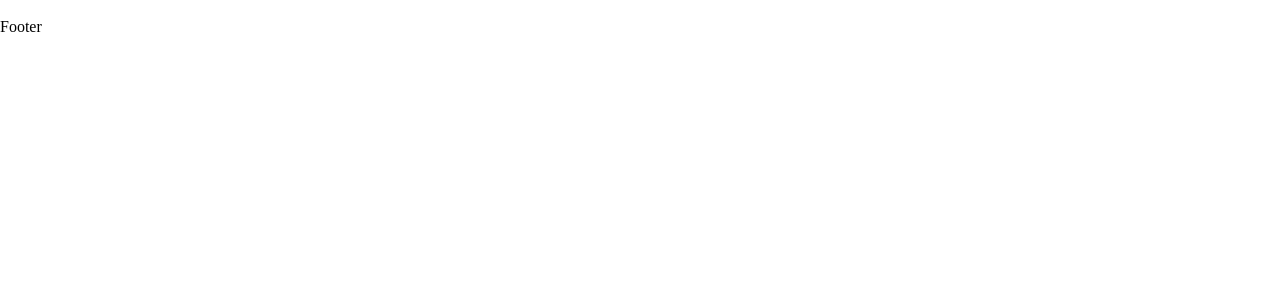
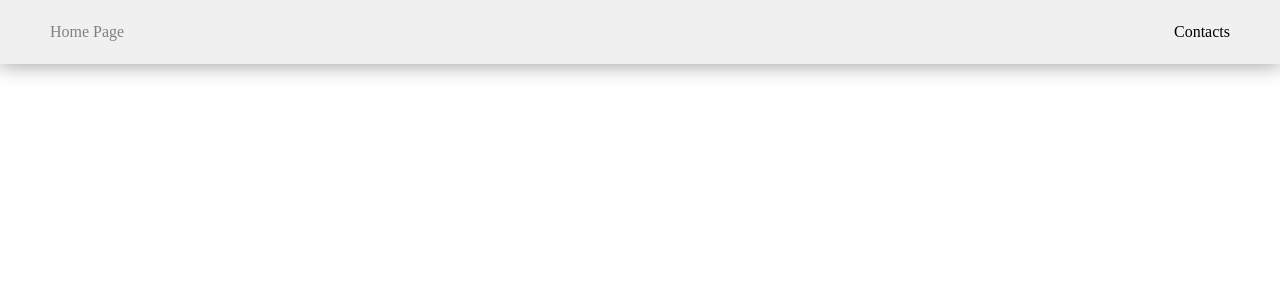
Before and after one commit to intehart/intehart-personal-site-ssr, a Nuxt app: page /contacts in a window 1280 px wide. Before the commit this address had no page. Shown: the top 300 px of the page. Built offline with nearby package versions, Linux system fonts and the light colour scheme.

Commit message:
header section and module navigation, remove rd from assets

```diff
--- /dev/null
+++ b/assets/sass/header/_header.scss
@@ -0,0 +1,25 @@
+.menu {
+  position: absolute;
+  top: 0;
+  left: 0;
+  width: 100%;
+  height: 64px;
+  background-color: $gallery;
+  box-shadow: 0 0 20px 1px $lightGray;
+  display: flex;
+  justify-content: space-between;
+  align-items: center;
+
+  &__box {
+    //display: flex;
+    //justify-content: space-between;
+    //position: relative;
+    //z-index: 3;
+    //height: 100%;
+    //align-items: center;
+
+    display: flex;
+    justify-content: space-between;
+    align-items: center;
+  }
+}
--- /dev/null
+++ b/assets/sass/header/_nav.scss
@@ -0,0 +1,30 @@
+.nav {
+  //position: absolute;
+  //transform: translateX(100%);
+  //transition: transform 0.3s;
+  //height: calc(100vh - 64px);
+  //width: 20%;
+  //background-color: #7F828B;
+  //top: 64px;
+  //right: 0;
+
+  &--active {
+    transform: translateX(0);
+  }
+
+  &__items {
+    height: 100%;
+    justify-content: center;
+    align-items: center;
+    display: flex;
+    flex-direction: column;
+  }
+  &__item {
+    &:nth-child(n + 2) {
+      margin-top: 20px;
+    }
+  }
+  &__link {
+
+  }
+}
--- /dev/null
+++ b/assets/sass/links/_links.scss
@@ -0,0 +1,7 @@
+.links {
+  color: $gray;
+
+  &--active {
+    color: $black;
+  }
+}
--- a/assets/sass/main.scss
+++ b/assets/sass/main.scss
@@ -1,2 +1,19 @@
+/*
+  Main file project for scss
+*/
+
+/*
+  * All variables are in the file -> vars.scss
+  * Project Initial Settings. Reset Default Styles -> app.scss
+  * Canvas style settings for pages and blocks -> wrap.scss
+*/
 @import 'settings/vars';
 @import 'settings/app';
+@import 'settings/wrap';
+
+// Section site header and site navigation menu
+@import 'header/header';
+@import 'header/nav';
+
+// independent class - links -> links.scss
+@import 'links/links';
--- a/components/header/Header.vue
+++ b/components/header/Header.vue
@@ -1,8 +1,39 @@
 <template>
-  <header>
-    <Nav/>
-    <button>
-
-    </button>
+  <header class="menu">
+    <div class="menu__box wrap">
+      <div class="menu__logo">
+        <nuxt-link exact active-class="links--active" class="links" to="/">
+          Home Page
+        </nuxt-link>
+      </div>
+      <!--<button class="menu__button" :class="{ 'menu__button&#45;&#45;active': isActive.default }" @click="openMenu">-->
+      <!--Go-->
+      <!--</button>-->
+      <Nav/>
+    </div>
+    <!--<Nav :is-active="isActive"/>-->
   </header>
 </template>
+
+<script>
+import Nav from '~/components/header/Nav'
+
+export default {
+  components: {
+    Nav
+  }
+  // data () {
+  //   return {
+  //     isActive: {
+  //       type: Boolean,
+  //       default: false
+  //     }
+  //   }
+  // },
+  // methods: {
+  //   openMenu () {
+  //     this.isActive.default = !this.isActive.default
+  //   }
+  // }
+}
+</script>
--- a/components/header/Nav.vue
+++ b/components/header/Nav.vue
@@ -1,7 +1,18 @@
 <template>
-  <nav>
-    <ul>
-      <li></li>
+<!--  <nav class="nav" :class="{ 'nav&#45;&#45;active': isActive.default }">-->
+    <nav class="nav">
+    <ul class="nav__items">
+      <li class="nav__item">
+        <nuxt-link to="/contacts" active-class="links--active" class="links">
+          Contacts
+        </nuxt-link>
+      </li>
     </ul>
   </nav>
 </template>
+
+<script>
+export default {
+  // props: ['isActive']
+}
+</script>
--- /dev/null
+++ b/pages/contacts.vue
@@ -0,0 +1,5 @@
+<template>
+  <div>
+    Contacts
+  </div>
+</template>
```
Also changed, not shown: assets/README.md (deleted).
